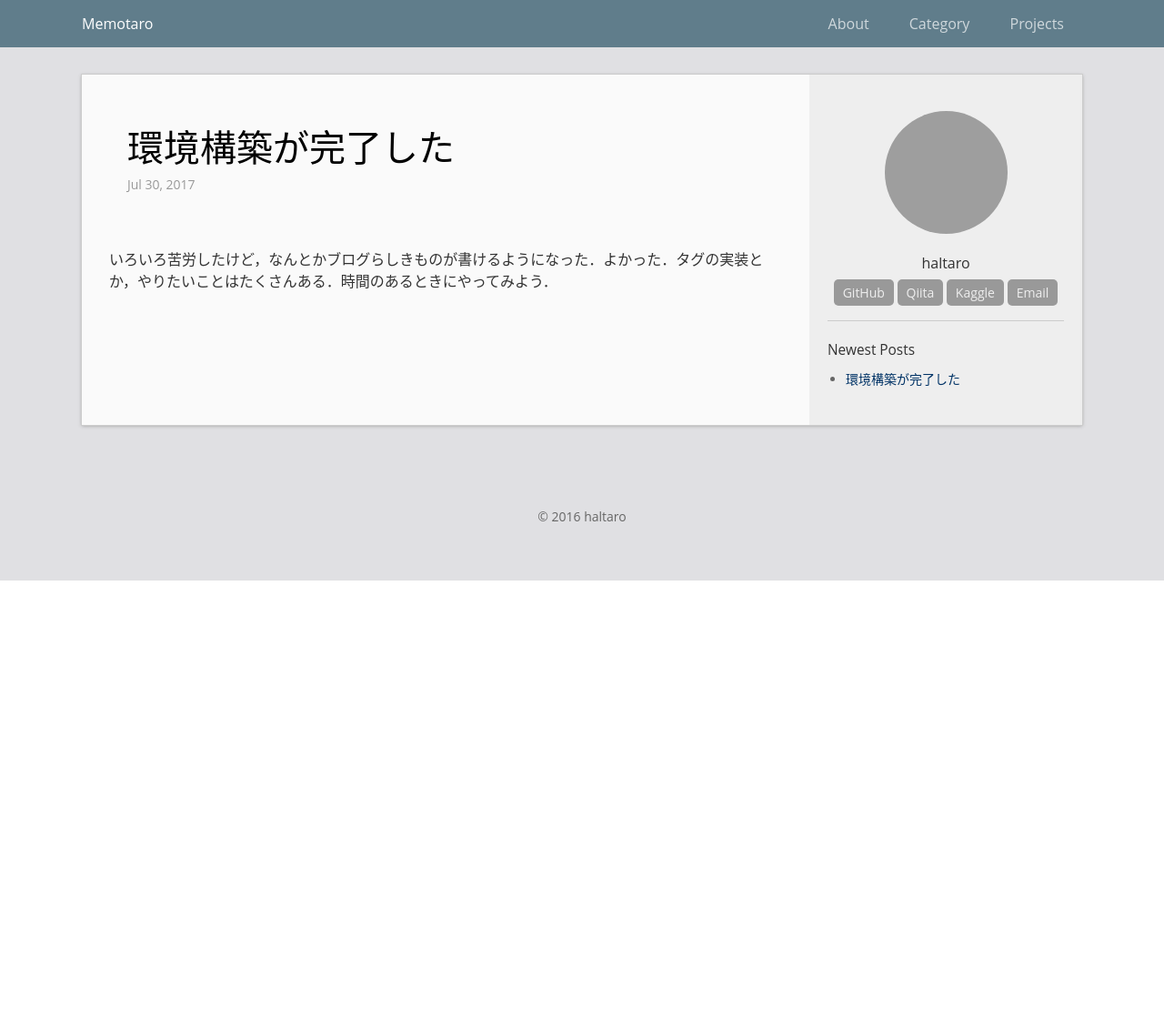
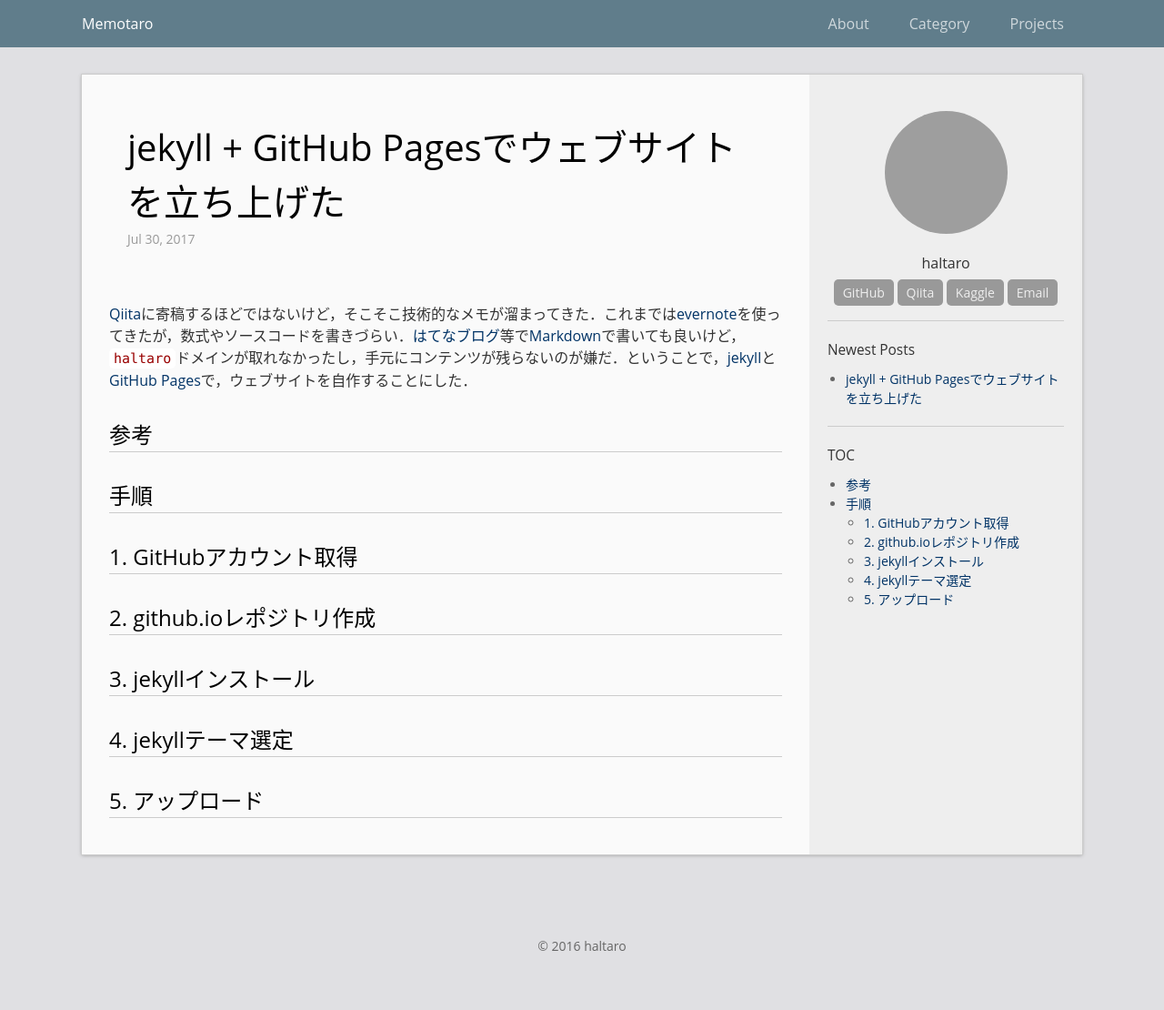
Before and after one commit to madoreenu/haltaro.github.io, a Jekyll site: the page built from _posts/2017-07-30-first-post.md, in a window 1280 px wide. Shown: the whole page at 91% size. Built offline with Jekyll 4.4.1, drawn with Linux system fonts in a browser that asks for light colours; before the commit the page ends 900 px from its top, so only the background shows below that; grey boxes are pictures that could not be loaded.

Commit message:
Update 2017-07-30-first-post.md

```diff
--- a/_posts/2017-07-30-first-post.md
+++ b/_posts/2017-07-30-first-post.md
@@ -1,9 +1,23 @@
 ---
 layout: post
-title: 環境構築が完了した
+title: jekyll + GitHub Pagesでウェブサイトを立ち上げた
 updated: 2017-07-30 12:00
 categories:
  - blog
 ---
 
-いろいろ苦労したけど，なんとかブログらしきものが書けるようになった．よかった．タグの実装とか，やりたいことはたくさんある．時間のあるときにやってみよう．
+[Qiita](http://qiita.com/)に寄稿するほどではないけど，そこそこ技術的なメモが溜まってきた．これまでは[evernote](https://evernote.com/intl/jp/)を使ってきたが，数式やソースコードを書きづらい．[はてなブログ](http://hatenablog.com/)等で[Markdown](https://ja.wikipedia.org/wiki/Markdown)で書いても良いけど，`haltaro`ドメインが取れなかったし，手元にコンテンツが残らないのが嫌だ．ということで，[jekyll](https://jekyllrb-ja.github.io/)と[GitHub Pages](https://pages.github.com/)で，ウェブサイトを自作することにした．
+
+# 参考
+
+# 手順
+
+## 1. GitHubアカウント取得
+
+## 2. github.ioレポジトリ作成
+
+## 3. jekyllインストール
+
+## 4. jekyllテーマ選定
+
+## 5. アップロード
```
